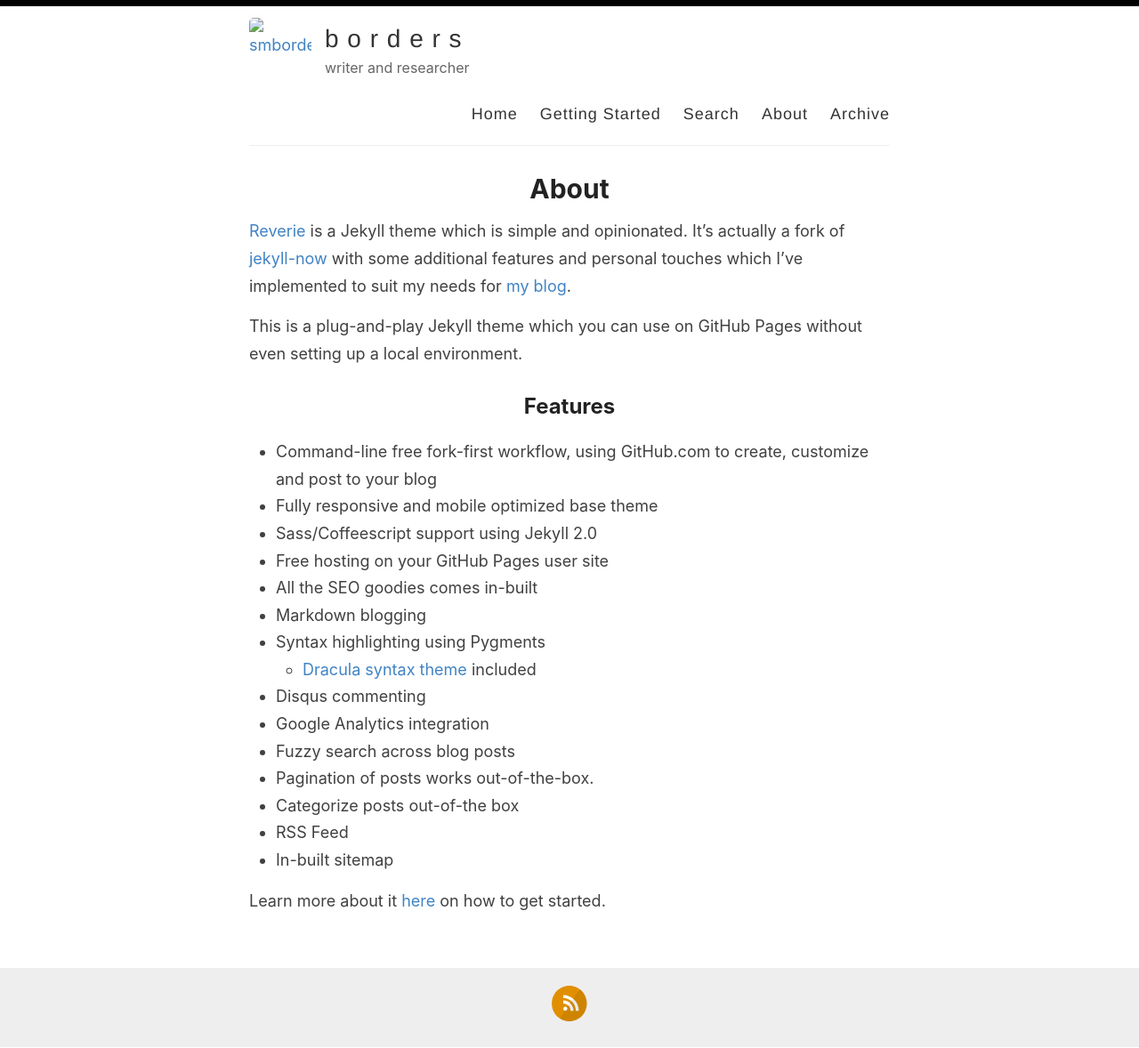
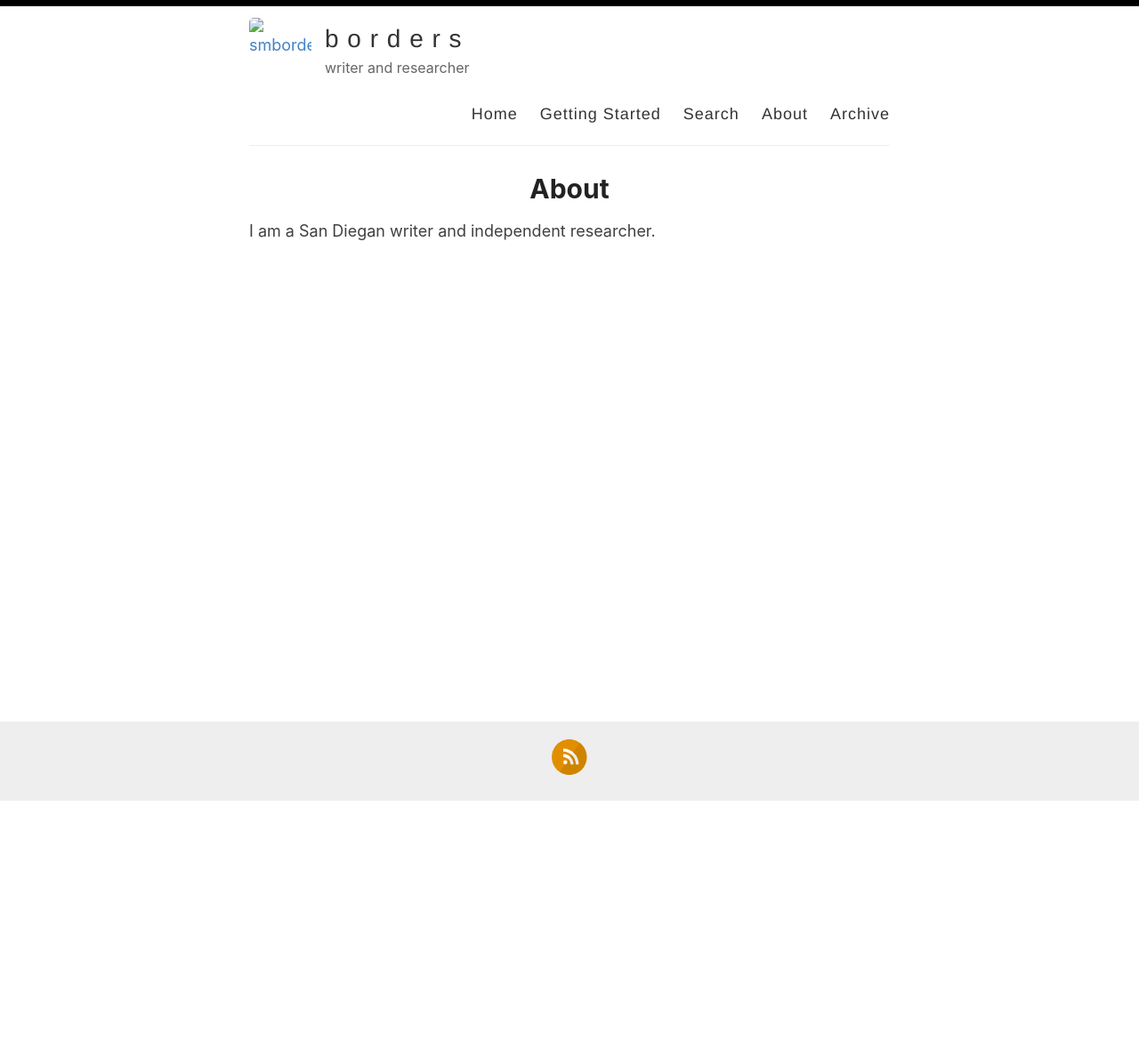
Before and after one commit to smborder/smborder.github.io, a Jekyll site: the page built from _pages/about.md, in a window 1280 px wide. Shown: the whole page at 89% size. Built offline with Jekyll 4.4.1, drawn with Linux system fonts in a browser that asks for light colours; after the commit the page ends 901 px from its top, so only the background shows below that.

Commit message:
Update about.md

```diff
--- a/_pages/about.md
+++ b/_pages/about.md
@@ -4,26 +4,4 @@ title: About
 permalink: /about/
 ---
 
-[Reverie](https://github.com/amitmerchant1990/reverie) is a Jekyll theme which is simple and opinionated. It's actually a fork of [jekyll-now](https://github.com/barryclark/jekyll-now) with some additional features and personal touches which I've implemented to suit my needs for [my blog](https://www.amitmerchant.com).
-
-This is a plug-and-play Jekyll theme which you can use on GitHub Pages without even setting up a local environment.
-
-## Features
-
-- Command-line free fork-first workflow, using GitHub.com to create, customize and post to your blog
-- Fully responsive and mobile optimized base theme
-- Sass/Coffeescript support using Jekyll 2.0
-- Free hosting on your GitHub Pages user site
-- All the SEO goodies comes in-built
-- Markdown blogging
-- Syntax highlighting using Pygments
-    - [Dracula syntax theme](https://draculatheme.com/) included
-- Disqus commenting
-- Google Analytics integration
-- Fuzzy search across blog posts
-- Pagination of posts works out-of-the-box.
-- Categorize posts out-of-the box
-- RSS Feed
-- In-built sitemap
-
-Learn more about it [here](https://github.com/amitmerchant1990/reverie) on how to get started.
+I am a San Diegan writer and independent researcher.
```
